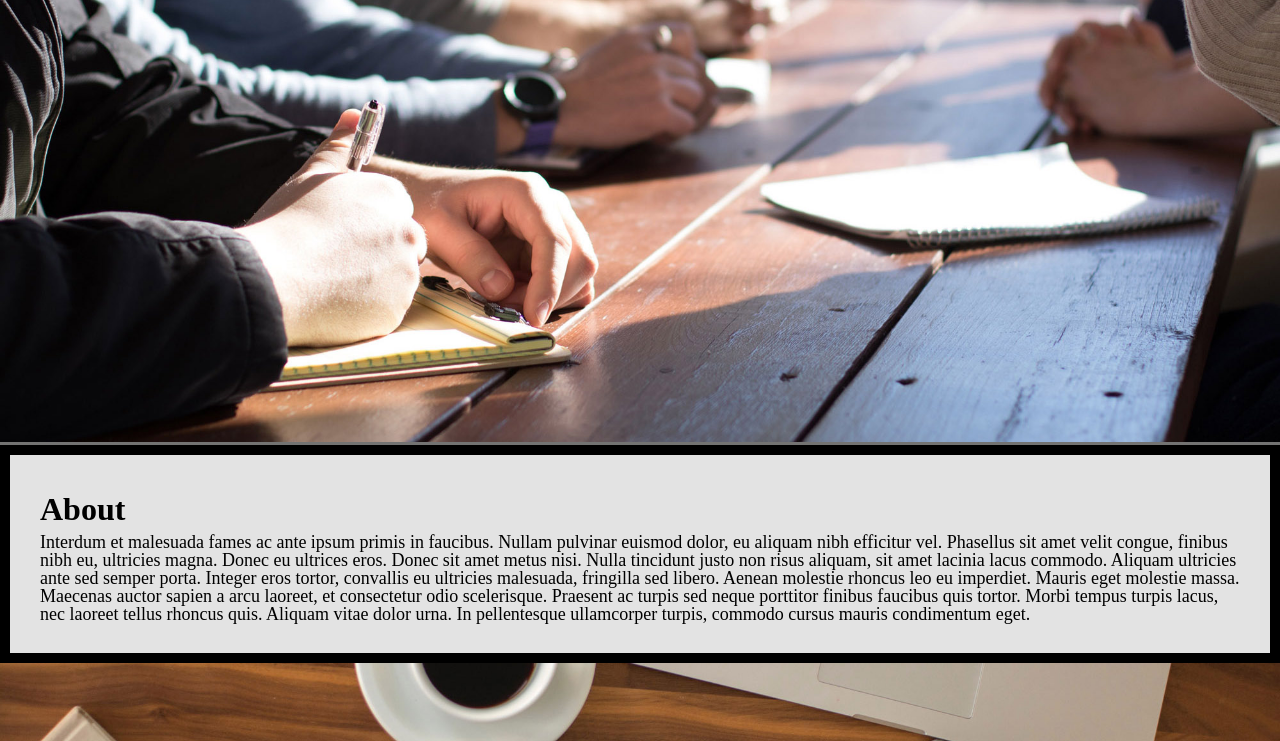
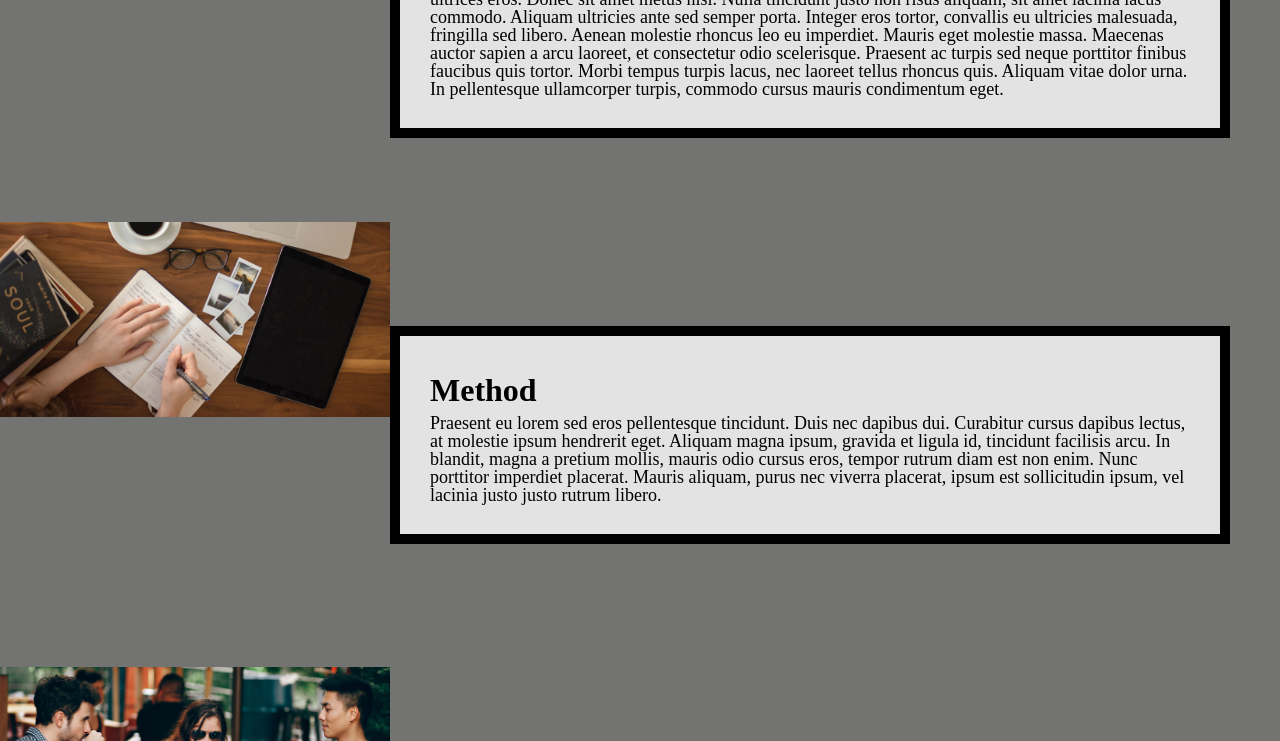
Before and after one commit to Kavyapranati-Pratapa/homework5-2021, a plain HTML site: page index.html in a window 1280 px wide. Shown: the part 701-1442 px from the top of the page. Drawn offline with Linux system fonts and the light colour scheme.

Commit message:
Add files via upload

```diff
--- a/css/style.css
+++ b/css/style.css
@@ -90,9 +90,10 @@ a:focus{
 /*Req 5*/
 
 .container{
+  display:grid;
   grid-template-columns: 1fr 3fr 3fr 1fr;
   grid-template-rows: auto;
-  grid-gap: 20px;
+  grid-row-gap: 20px;
  }
 
   /*Req 6a*/
@@ -153,7 +154,7 @@ a:focus{
   background-color: rgba(255, 255, 255, .8);
   border: 10px solid black;
   padding: 30px;
-  vertical-align:middle;
+  align-self:center;
 }
 
 
@@ -172,6 +173,7 @@ a:focus{
 
   /*Req 11*/
   .container{
+    display:grid;
     grid-template-columns: 50px auto 500px auto 50px;
     grid-template-rows:400px 425px 425px 400px;
   }
```
